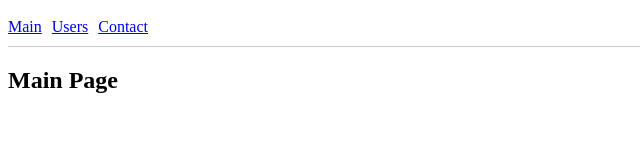
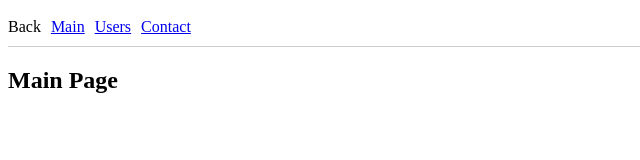
Before and after one commit to ayselcavdar/react-turkcell, a React (Create React App) app in the folder react-201/routing/: page / in a window 1280 px wide. Shown: the top 160 px of the page, without its empty margins (0-640 px from the left). Built offline with nearby package versions, Linux system fonts and the light colour scheme.

Commit message:
useNavigate

```diff
--- a/react-201/routing/src/components/Menu.js
+++ b/react-201/routing/src/components/Menu.js
@@ -1,10 +1,12 @@
 import React from "react";
-import { Link } from "react-router-dom";
+import { Link, useNavigate } from "react-router-dom";
 
 function Menu() {
+  const navigate = useNavigate();
   return (
     <div>
       <ul className="menu">
+        <li onClick={() => navigate(-1)}>Back</li>
         <li>
           <Link to="/">Main</Link>
         </li>
```
